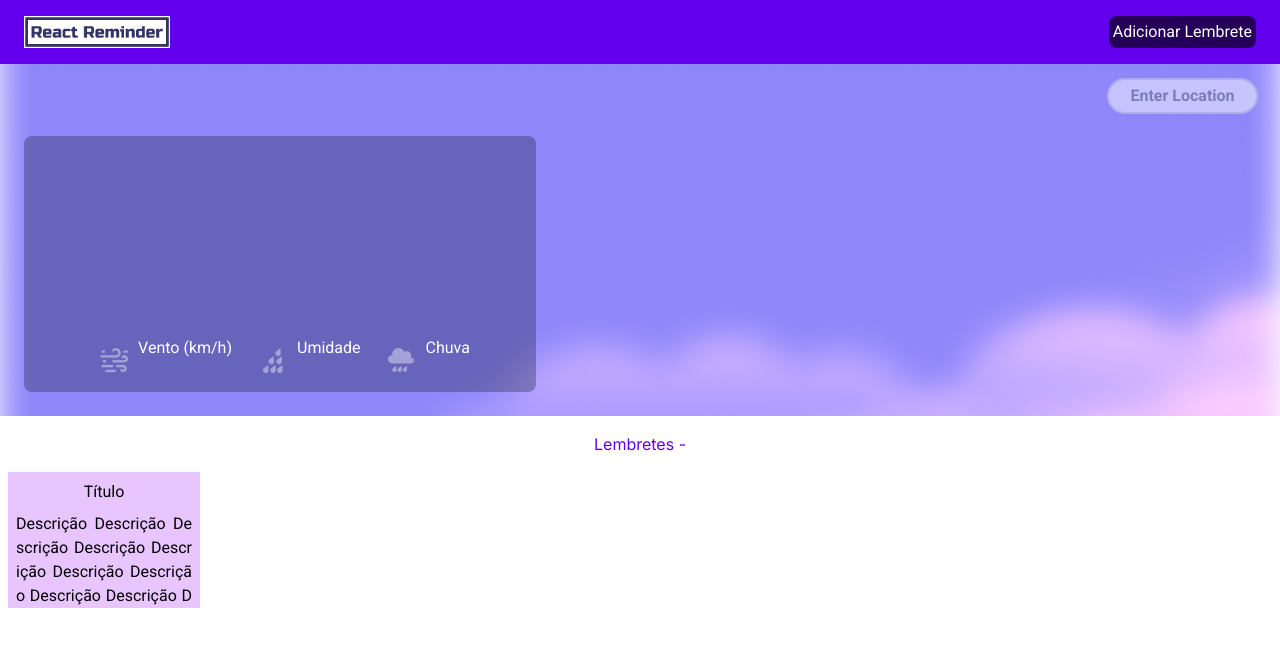
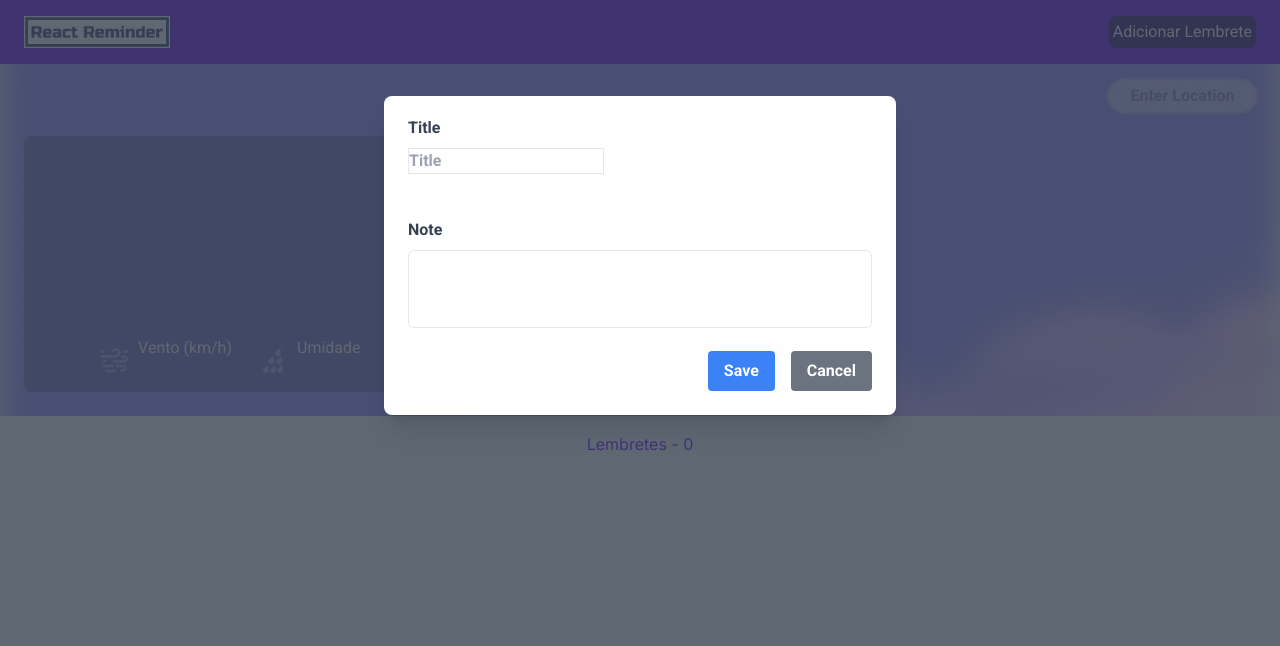
Before and after one commit to eduhorta/reactreminder, a React (Vite) app: page / in a window 1280 px wide. Both pictures are taken after a click on the element "Adicionar Lembrete". Shown: the top 646 px of the page. Built offline with nearby package versions, Linux system fonts and the light colour scheme.

Commit message:
add notes min

```diff
--- a/src/App.tsx
+++ b/src/App.tsx
@@ -1,14 +1,22 @@
+import { useState } from 'react';
 import Header from './components/Header/Header';
 import Hero from './components/Hero/Hero';
 import StickyNotes from './components/StickyNotes/StickyNotes';
+import NotesContext from './hooks/notesContext';
+
+interface NotesProps {
+  title: string;
+  description: string;
+}
 
 function App() {
+  const [notes, setNotes] = useState<NotesProps[]>([]);
   return (
-    <>
+    <NotesContext.Provider value={{ notes, setNotes }}>
       <Header />
       <Hero />
       <StickyNotes />
-    </>
+    </NotesContext.Provider>
   );
 }
 
--- a/src/components/Button/Button.tsx
+++ b/src/components/Button/Button.tsx
@@ -2,14 +2,14 @@ import React from 'react';
 
 interface ButtonProps {
   title: string;
-  click?: () => void;
+  onClick?: () => void;
 }
 
-function Button({ title, click }: ButtonProps) {
+function Button({ title, onClick }: ButtonProps) {
   return (
     <div
       className="cursor-pointer rounded-lg bg-roxo-900 p-1 text-white duration-300 ease-in-out hover:opacity-80"
-      onClick={click}
+      onClick={onClick}
     >
       {title}
     </div>
--- a/src/components/Header/Header.tsx
+++ b/src/components/Header/Header.tsx
@@ -1,14 +1,20 @@
 import Logo from '../Logo/Logo';
 import Button from '../Button/Button';
 import { useState } from 'react';
+import NewStickyModal from '../NewStickyModal/NewStickyModal';
 
 function Header() {
   const [isModalOpen, setIsModalOpen] = useState(false);
 
+  function toggleModal() {
+    setIsModalOpen(!isModalOpen);
+  }
+
   return (
     <header className="flex items-center justify-between bg-roxo-600 px-6 py-4">
       <Logo />
-      <Button title="Adicionar Lembrete" />
+      <Button title="Adicionar Lembrete" onClick={toggleModal} />
+      {isModalOpen && <NewStickyModal onClose={toggleModal} />}
     </header>
   );
 }
--- a/src/components/Hero/Hero.tsx
+++ b/src/components/Hero/Hero.tsx
@@ -55,8 +55,8 @@ function Hero() {
       setLocation('');
     }
   };
-  console.log(data);
-  console.log(data2);
+  // console.log(data);
+  // console.log(data2);
 
   useEffect(() => {
     const url2 = data.coord
@@ -64,7 +64,7 @@ function Hero() {
       : '';
     axios.get(url2).then((response2) => {
       setData2(response2.data);
-      console.log(url2);
+      // console.log(url2);
     });
   }, [data]);
 
--- a/src/components/NewStickyModal/NewStickyModal.tsx
+++ b/src/components/NewStickyModal/NewStickyModal.tsx
@@ -1,7 +1,88 @@
-import React from 'react';
+import NotesContext from '@/hooks/notesContext';
+import React, { useContext, useState } from 'react';
 
-function NewStickyModal() {
-  return <div>NewStickyModal</div>;
+interface NewStickyModalProps {
+  onClose: () => void;
 }
 
+interface FormDataProps {
+  title: string;
+  description: string;
+}
+
+function NewStickyModal({ onClose }: NewStickyModalProps) {
+  const [stickyTitle, setStickyTitle] = useState('');
+  const [stickyNote, setStickyNote] = useState('');
+  const { notes, setNotes } = useContext(NotesContext);
+
+  const formData: FormDataProps = {
+    title: stickyTitle,
+    description: stickyNote,
+  };
+
+  function handleSubmit(event: React.FormEvent<HTMLFormElement>) {
+    event.preventDefault();
+    onClose();
+  }
+
+  return (
+    <div className="fixed inset-0 left-0 z-50 h-screen w-full bg-gray-700 bg-opacity-80 pt-24 pb-6 duration-500 ease-in-out">
+      <form onSubmit={handleSubmit}>
+        <div className="mx-auto max-w-lg overflow-hidden rounded-lg bg-white shadow-xl">
+          <div className="px-4 py-5 sm:px-6">
+            <label
+              className="mb-2 block font-bold text-gray-700"
+              htmlFor="note"
+            >
+              Title
+            </label>
+            <input
+              className="border font-bold"
+              type="text"
+              placeholder="Title"
+              value={stickyTitle}
+              onChange={(event) => setStickyTitle(event.target.value)}
+              name="title"
+            />
+          </div>
+          <div className="px-4 py-5 sm:p-6">
+            <div className="mb-4">
+              <label
+                className="mb-2 block font-bold text-gray-700"
+                htmlFor="note"
+              >
+                Note
+              </label>
+              <textarea
+                className="focus:shadow-outline w-full resize-none rounded-md border py-2 px-3 leading-tight text-gray-700 focus:outline-none"
+                id="note"
+                name="note"
+                rows={3}
+                value={stickyNote}
+                onChange={(event) => setStickyNote(event.target.value)}
+                required
+              ></textarea>
+            </div>
+            <div className="flex justify-end">
+              <button
+                type="submit"
+                className="focus:shadow-outline rounded bg-blue-500 py-2 px-4 font-bold text-white focus:outline-none hover:bg-blue-700"
+                onClick={() => setNotes([...notes, formData])}
+              >
+                Save
+              </button>
+              <button
+                type="button"
+                className="focus:shadow-outline ml-4 rounded bg-gray-500 py-2 px-4 font-bold text-white focus:outline-none hover:bg-gray-700"
+                onClick={onClose}
+              >
+                Cancel
+              </button>
+            </div>
+          </div>
+        </div>
+      </form>
+    </div>
+  );
+}
 export default NewStickyModal;
--- a/src/components/StickyNotes/StickyNotes.tsx
+++ b/src/components/StickyNotes/StickyNotes.tsx
@@ -1,22 +1,25 @@
-import React from 'react';
+import React, { useContext } from 'react';
+import NotesContext from '@/hooks/notesContext';
 
 function StickyNotes() {
+  const { notes } = useContext<any>(NotesContext);
   return (
     <>
       <div className="text-center">
-        <h1 className="py-4 text-roxo-600">Lembretes -</h1>
+        <h1 className="py-4 text-roxo-600">Lembretes - {notes.length}</h1>
       </div>
       <div className="mx-2 flex flex-wrap justify-start gap-6">
-        <div className="w-48 bg-roxo-300">
-          <h2 className="py-2 text-center">Título</h2>
-          <p className="mx-2 h-24 overflow-auto break-all text-justify scrollbar-thin">
-            Descrição Descrição Descrição Descrição Descrição Descrição
-            Descrição Descrição Descrição Descrição Descrição Descrição
-            Descrição Descrição Descrição Descrição Descrição Descrição
-            Descrição Descrição Descrição Descrição Descrição Descrição
-            Descrição Descrição Descrição
-          </p>
-        </div>
+        {notes.map((notes: any) => (
+          <div
+            key={notes.title}
+            className="flex w-48 flex-wrap items-center justify-center bg-roxo-300"
+          >
+            <h2 className="py-2 text-center">{notes.title}</h2>
+            <p className="mx-2 h-24 overflow-auto break-all text-justify scrollbar-thin">
+              {notes.description}
+            </p>
+          </div>
+        ))}
       </div>
     </>
   );
--- /dev/null
+++ b/src/hooks/notesContext.tsx
@@ -0,0 +1,18 @@
+import { createContext } from 'react';
+
+interface NotesContextProps {
+  notes: NotesProps[];
+  setNotes: React.Dispatch<React.SetStateAction<NotesProps[]>>;
+}
+
+interface NotesProps {
+  title: string;
+  description: string;
+}
+
+const NotesContext = createContext<NotesContextProps>({
+  notes: [],
+  setNotes: () => {},
+});
+
+export default NotesContext;
```
